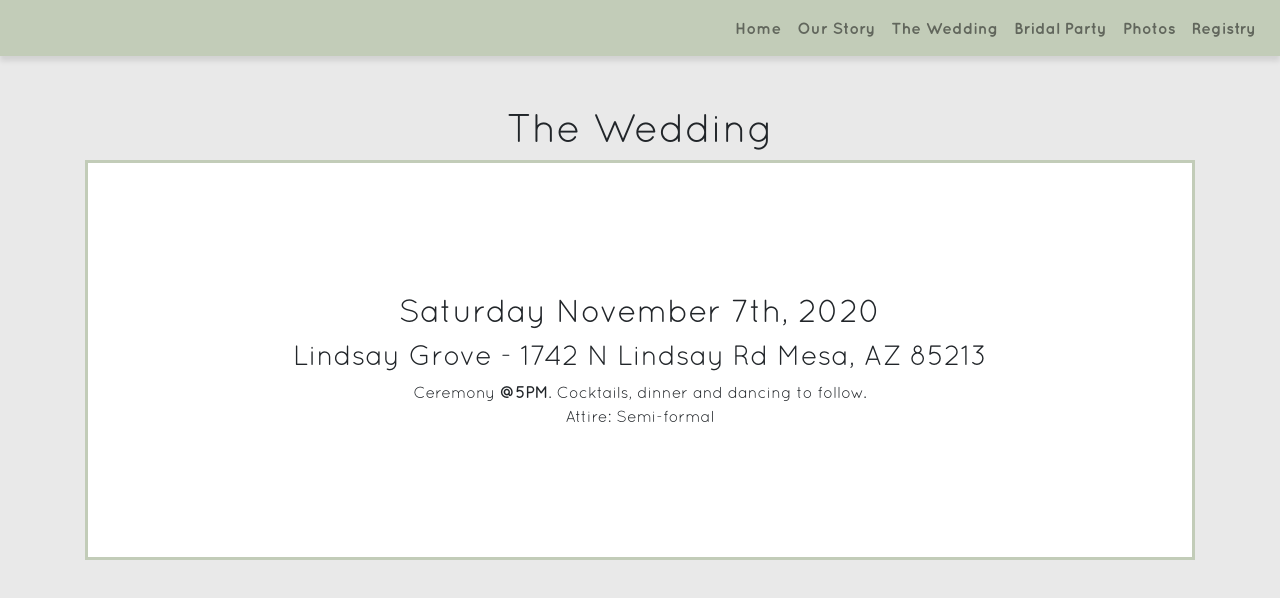
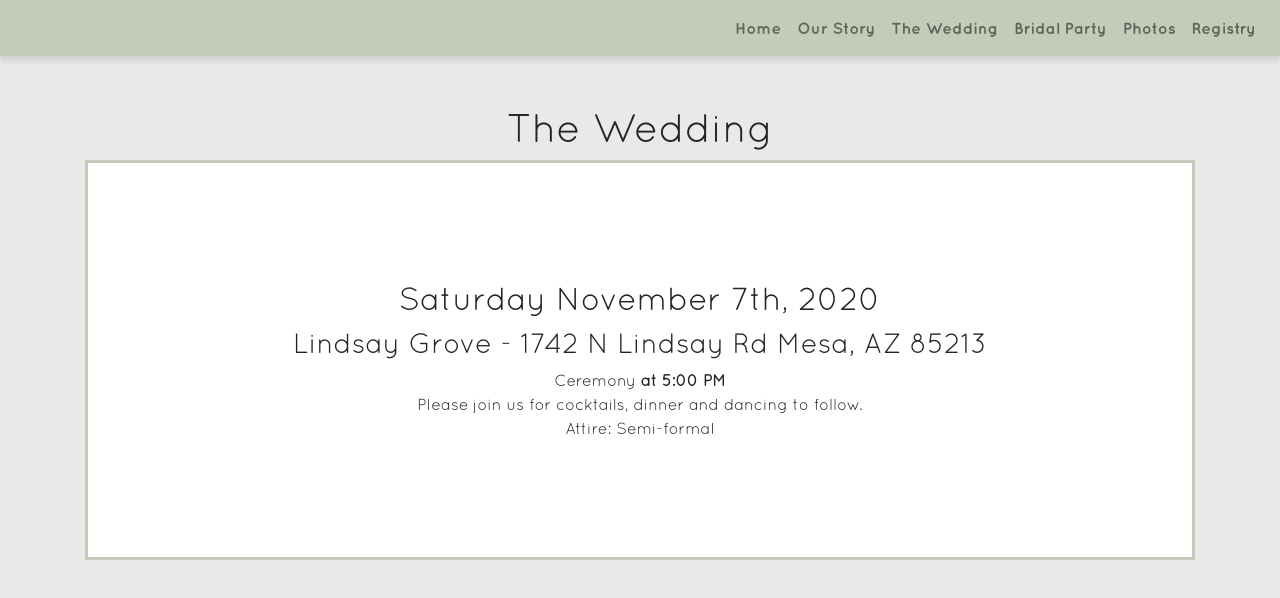
Before and after one commit to KollenDillworth/wedding-web, an Angular app: page /the-wedding in a window 1280 px wide. Shown: the top 598 px of the page. Built offline with nearby package versions, Linux system fonts and the light colour scheme.

Commit message:
wedding page styling

```diff
--- a/src/app/the-wedding-page/the-wedding-page.component.html
+++ b/src/app/the-wedding-page/the-wedding-page.component.html
@@ -3,9 +3,10 @@
   <div class="w-100 d-flex justify-content-center align-items-center" style="background-color: white; height: 400px; border:3px solid #c2ccb8">
       <div class="text-center">
           <h2>Saturday November 7th, 2020</h2>
-          <h3>Lindsay Grove - 1742 N Lindsay Rd Mesa, AZ 85213</h3>
-          <div>Ceremony <span class="font-weight-bold">@5PM</span>. Cocktails, dinner and dancing to follow.</div>
-          <div>Attire: Semi-formal</div>
+          <div class="pt-3 pt-md-0"><h3>Lindsay Grove - 1742 N Lindsay Rd Mesa, AZ 85213</h3></div>
+          <div class="pt-3 pt-md-0">Ceremony <span class="font-weight-bold">at 5:00 PM</span></div>
+          <div class="pt-3 pt-md-0">Please join us for cocktails, dinner and dancing to follow.</div>
+          <div class="pt-3 pt-md-0">Attire: Semi-formal</div>
       </div>
   </div>
 </div>
```
